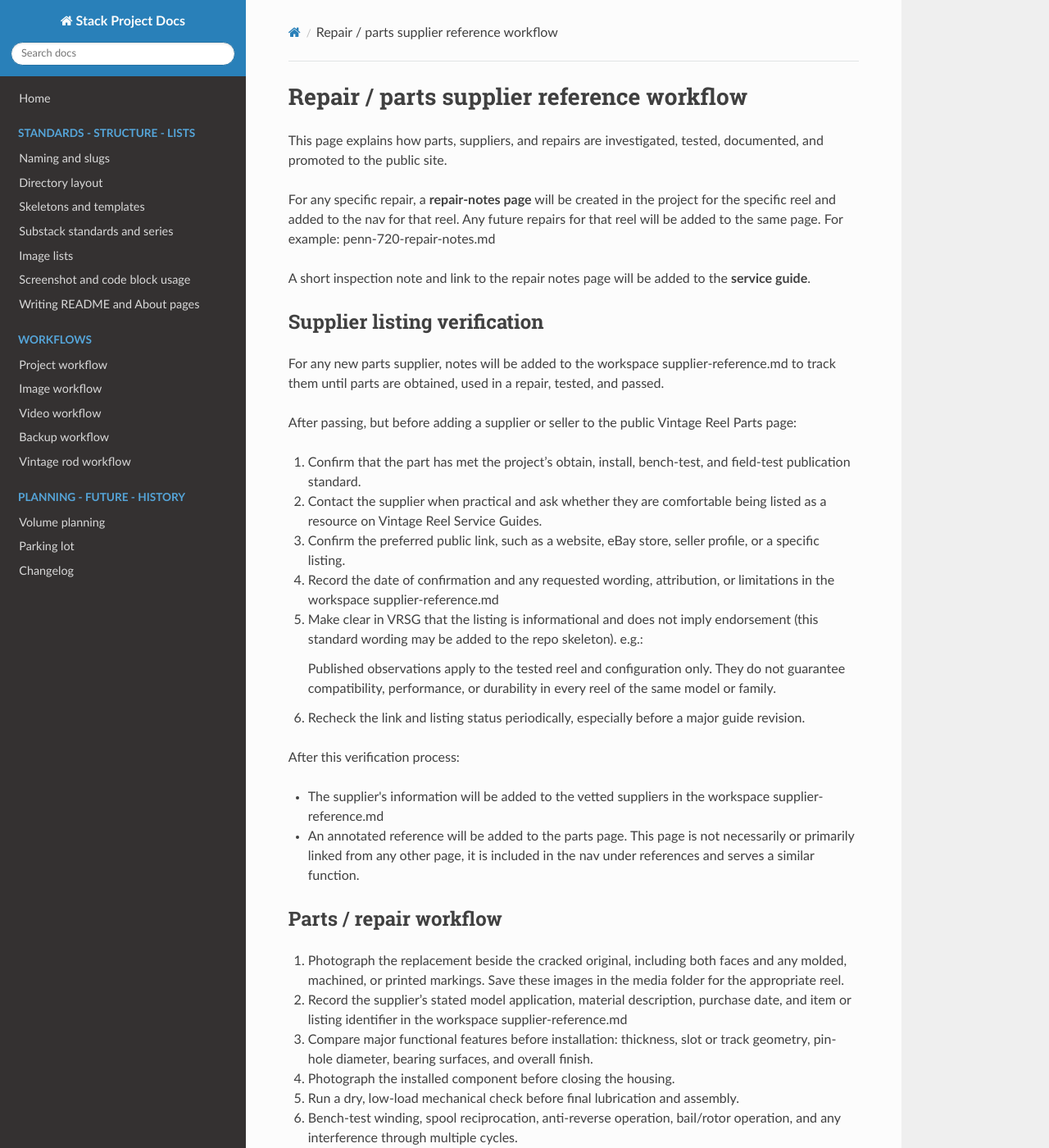
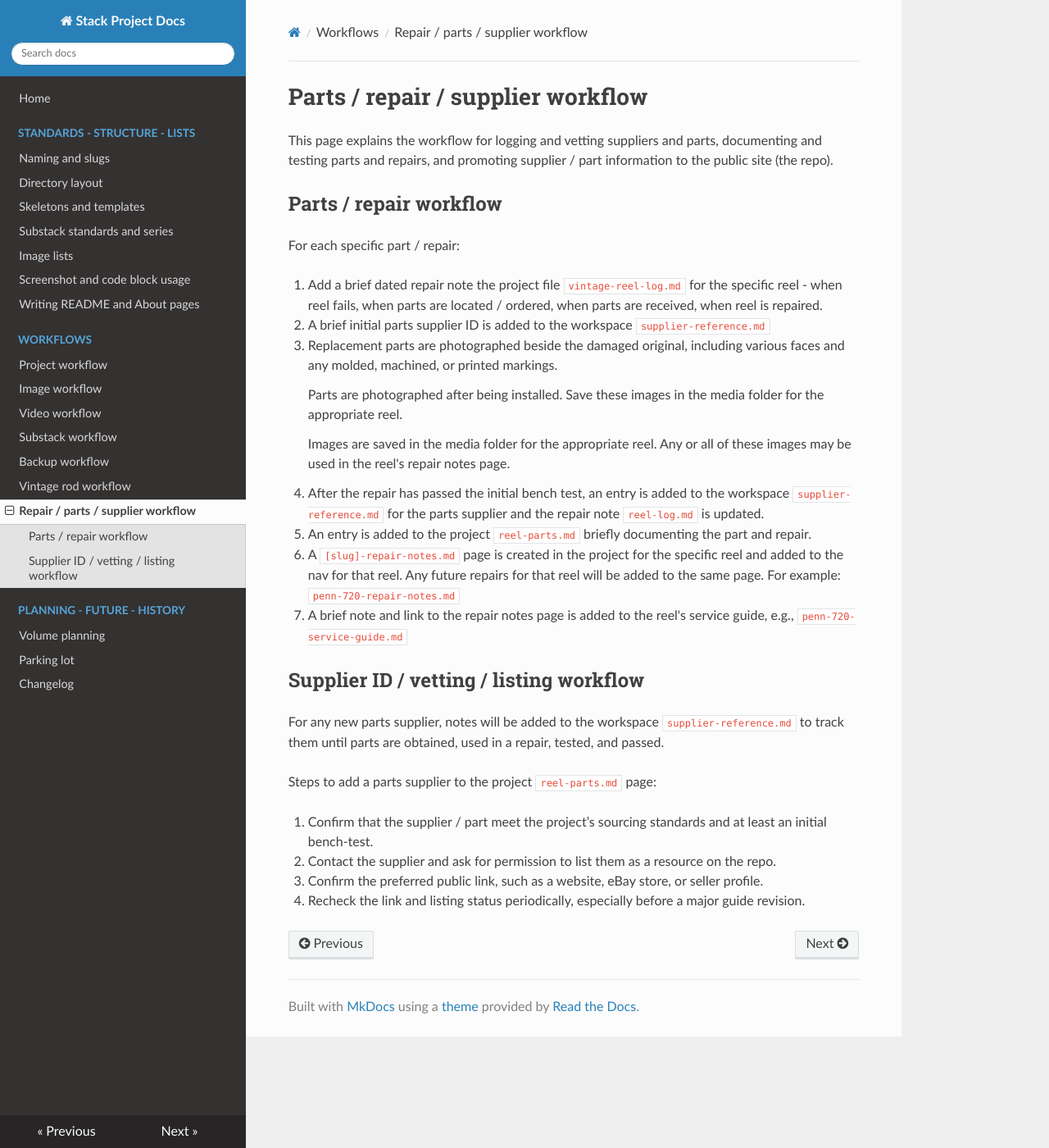
Before and after one commit to john-tech-writer/stack-project-docs, an MkDocs documentation site: the page built from docs/repair-parts-supplier-workflow.md, in a window 1280 px wide and 1400 px high. Shown: the whole window at 82% size. Built offline with MkDocs 1.6.1, drawn with Linux system fonts in a browser that asks for light colours; nearby versions of some CDN libraries; some of the changed text lies outside the part shown.

Commit message:
various additions and etc
added item to parking lot, revised parts etc. workflow, moved workflow info from skeleton doc and substack doc to workflow docs

```diff
--- a/docs/repair-parts-supplier-workflow.md
+++ b/docs/repair-parts-supplier-workflow.md
@@ -1,51 +1,39 @@
-# Repair / parts supplier reference workflow
+# Parts / repair / supplier workflow
 
-This page explains how parts, suppliers, and repairs are investigated, tested, documented, and promoted to the public site.
-
-For any specific repair, a **repair-notes page** will be created in the project for the specific reel and added to the nav for that reel. Any future repairs for that reel will be added to the same page. For example: penn-720-repair-notes.md
-
-A short inspection note and link to the repair notes page will be added to the **service guide**.
-
-## Supplier listing verification
-
-For any new parts supplier, notes will be added to the workspace supplier-reference.md to track them until parts are obtained, used in a repair, tested, and passed.
-
-After passing, but before adding a supplier or seller to the public Vintage Reel Parts page:
-
-1. Confirm that the part has met the project’s obtain, install, bench-test, and field-test publication standard.
-
-2. Contact the supplier when practical and ask whether they are comfortable being listed as a resource on Vintage Reel Service Guides.
-
-3. Confirm the preferred public link, such as a website, eBay store, seller profile, or a specific listing.
-
-4. Record the date of confirmation and any requested wording, attribution, or limitations in the workspace supplier-reference.md
-
-5. Make clear in VRSG that the listing is informational and does not imply endorsement (this standard wording may be added to the repo skeleton). e.g.:
-
-    Published observations apply to the tested reel and configuration only. They do not guarantee compatibility, performance, or durability in every reel of the same model or family.
-
-6. Recheck the link and listing status periodically, especially before a major guide revision.
-
-After this verification process:
-
-  - The supplier's information will be added to the vetted suppliers in the workspace supplier-reference.md
-
-  - An annotated reference will be added to the parts page. This page is not necessarily or primarily linked from any other page, it is included in the nav under references and serves a similar function.
+This page explains the workflow for logging and vetting suppliers and parts, documenting and testing parts and repairs, and promoting supplier / part information to the public site (the repo).
 
 ## Parts / repair workflow
 
-1. Photograph the replacement beside the cracked original, including both faces and any molded, machined, or printed markings. Save these images in the media folder for the appropriate reel.
+For each specific part / repair:
 
-2. Record the supplier’s stated model application, material description, purchase date, and item or listing identifier in the workspace supplier-reference.md
+1. Add a brief dated repair note the project file `vintage-reel-log.md` for the specific reel - when reel fails, when parts are located / ordered, when parts are received, when reel is repaired.
 
-3. Compare major functional features before installation: thickness, slot or track geometry, pin-hole diameter, bearing surfaces, and overall finish.
+2. A brief initial parts supplier ID is added to the workspace `supplier-reference.md`
 
-4. Photograph the installed component before closing the housing.
+3. Replacement parts are photographed beside the damaged original, including various faces and any molded, machined, or printed markings.
 
-5. Run a dry, low-load mechanical check before final lubrication and assembly.
+    Parts are photographed after being installed. Save these images in the media folder for the appropriate reel.
 
-6. Bench-test winding, spool reciprocation, anti-reverse operation, bail/rotor operation, and any interference through multiple cycles.
+    Images are saved in the media folder for the appropriate reel. Any or all of these images may be used in the reel's repair notes page.
 
-7. Complete your defined first field test.
+4. After the repair has passed the initial bench test, an entry is added to the workspace `supplier-reference.md` for the parts supplier and the repair note `reel-log.md` is updated.
 
-8. Update the private repair capsule first; then promote the tested, dated observation to the repair note and annotated parts page.
+5. An entry is added to the project `reel-parts.md` briefly documenting the part and repair.
+
+6. A `[slug]-repair-notes.md` page is created in the project for the specific reel and added to the nav for that reel. Any future repairs for that reel will be added to the same page. For example: `penn-720-repair-notes.md`
+
+7. A brief note and link to the repair notes page is added to the reel's service guide, e.g., `penn-720-service-guide.md`
+
+## Supplier ID / vetting / listing workflow
+
+For any new parts supplier, notes will be added to the workspace `supplier-reference.md` to track them until parts are obtained, used in a repair, tested, and passed.
+
+Steps to add a parts supplier to the project `reel-parts.md` page:
+
+1. Confirm that the supplier / part meet the project’s sourcing standards and at least an initial bench-test.
+
+2. Contact the supplier and ask for permission to list them as a resource on the repo.
+
+3. Confirm the preferred public link, such as a website, eBay store, or seller profile.
+
+4. Recheck the link and listing status periodically, especially before a major guide revision.
--- a/mkdocs.yml
+++ b/mkdocs.yml
@@ -6,7 +6,7 @@ nav:
   - Standards - Structure - Lists:
       - Naming and slugs: naming-slugs.md
       - Directory layout: directory-layout.md
-      - Skeletons and templates: skeletons-templates-workflow.md
+      - Skeletons and templates: skeletons-templates.md
       - Substack standards and series: substack-standards-series.md
       - Image lists: image-lists.md
       - Screenshot and code block usage: screenshot-code-block-usage.md
@@ -15,8 +15,10 @@ nav:
       - Project workflow: project-workflow.md
       - Image workflow: image-workflow.md
       - Video workflow: audio-video-workflow.md
+      - Substack workflow: substack-workflow.md
       - Backup workflow: backup-workflow.md
       - Vintage rod workflow: vintage-rod-workflow.md
+      - Repair / parts / supplier workflow: repair-parts-supplier-workflow.md
   - Planning - Future - History:
       - Volume planning: volume-planning.md
       - Parking lot: parking-lot.md
```
Also changed, not shown: docs/parking-lot.md (+4 -0 lines), docs/skeletons-templates.md (added, +71 -0 lines), docs/substack-standards-series.md (+0 -10 lines), docs/substack-workflow.md (added, +27 -0 lines).
